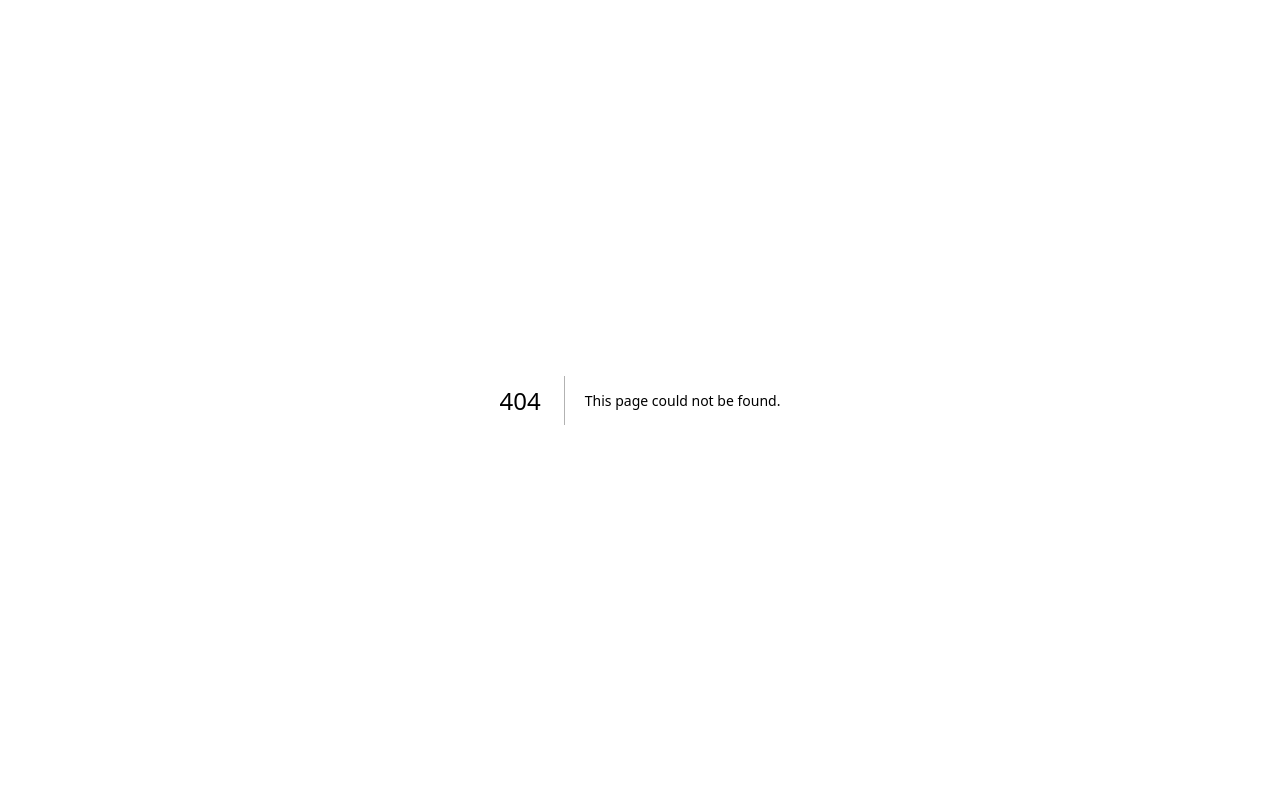
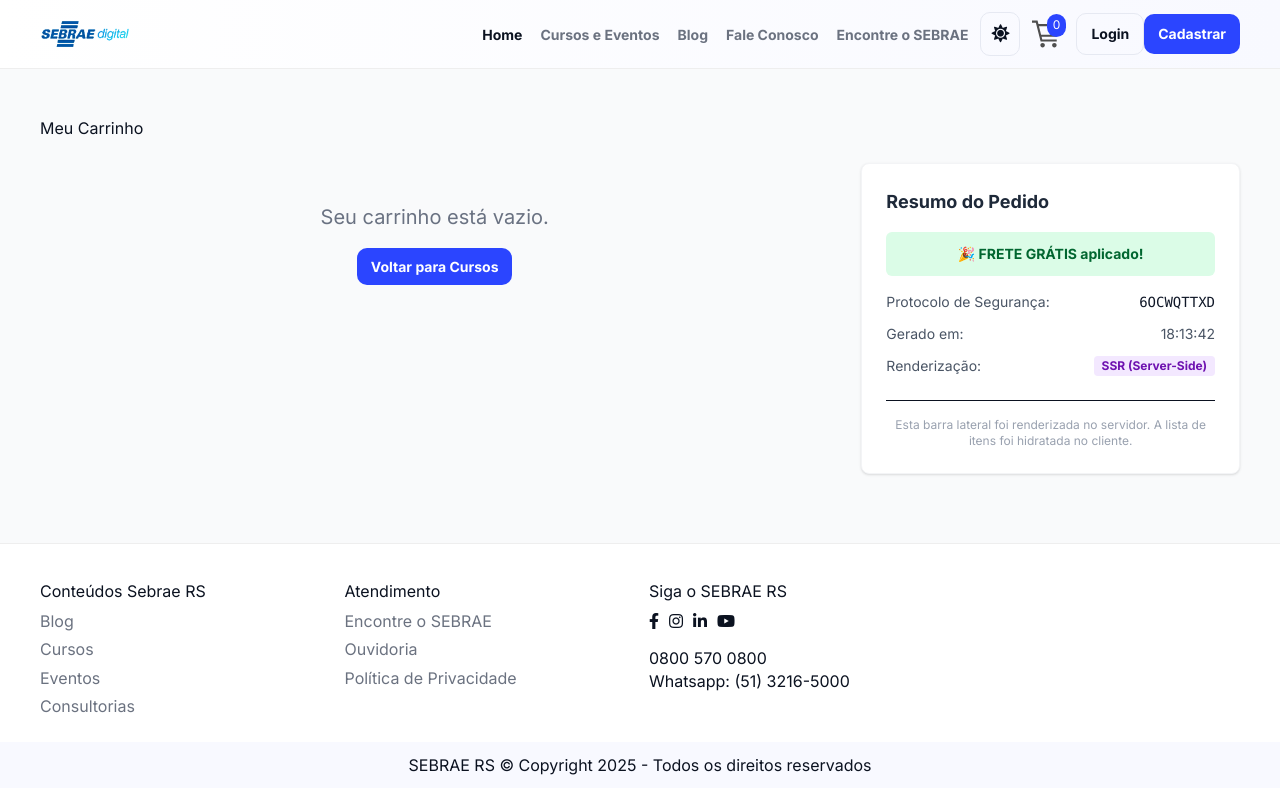
Before and after one commit to JesusBasquete/project-jamstack, a Next.js app: page /carrinho in a window 1280 px wide. Before the commit this address had no page. Built offline with nearby package versions, Linux system fonts and the light colour scheme.

Commit message:
Carrinh + CSR

```diff
--- /dev/null
+++ b/src/app/carrinho/page.tsx
@@ -0,0 +1,65 @@
+import Header from "@/components/Header";
+import Footer from "@/components/Footer";
+import CartList from "@/components/CartList";
+
+export const dynamic = 'force-dynamic';
+
+export default function CarrinhoPage() {
+    const protocolId = Math.random().toString(36).substr(2, 9).toUpperCase();
+    const serverTime = new Date().toLocaleTimeString('pt-BR');
+
+    const dailyOffer = Math.random() > 0.5
+        ? { text: "FRETE GRÁTIS aplicado!", color: "bg-green-100 text-green-800" }
+        : { text: "CUPOM: SEBRAE10 disponível", color: "bg-blue-100 text-blue-800" };
+
+    return (
+        <main className="bg-gray-50 min-h-screen flex flex-col">
+            <Header />
+
+            <section className="container py-large flex-grow">
+                <h1 className="heading-2 mb-6">Meu Carrinho</h1>
+                <div className="grid grid-cols-1 lg:grid-cols-3 gap-8">
+
+                    <div className="lg:col-span-2">
+                        <CartList />
+                    </div>
+
+                    <div className="lg:col-span-1">
+                        <div className="bg-white p-6 rounded-lg shadow-sm border border-gray-100 sticky top-24">
+                            <h3 className="text-lg font-bold mb-4 text-gray-800">Resumo do Pedido</h3>
+
+                            <div className={`p-3 rounded-md mb-4 text-sm font-bold text-center ${dailyOffer.color}`}>
+                                🎉 {dailyOffer.text}
+                            </div>
+
+                            <div className="space-y-3 text-sm text-gray-600 mb-6">
+                                <div className="flex justify-between">
+                                    <span>Protocolo de Segurança:</span>
+                                    <span className="font-mono text-gray-900">{protocolId}</span>
+                                </div>
+                                <div className="flex justify-between">
+                                    <span>Gerado em:</span>
+                                    <span>{serverTime}</span>
+                                </div>
+                                <div className="flex justify-between">
+                                    <span>Renderização:</span>
+                                    <span className="badge bg-purple-100 text-purple-800 px-2 py-0.5 rounded text-xs font-bold">SSR (Server-Side)</span>
+                                </div>
+                            </div>
+
+                            <div className="border-t pt-4">
+                                <p className="text-xs text-gray-400 text-center">
+                                    Esta barra lateral foi renderizada no servidor.
+                                    A lista de itens foi hidratada no cliente.
+                                </p>
+                            </div>
+                        </div>
+                    </div>
+
+                </div>
+            </section>
+
+            <Footer />
+        </main>
+    );
+}
--- /dev/null
+++ b/src/components/CartList.tsx
@@ -0,0 +1,52 @@
+'use client';
+import { useCart } from "@/context/CartContext";
+import Link from "next/link";
+
+export default function CartList() {
+    const { cart, removeFromCart } = useCart();
+
+    const total = cart.length * 100;
+
+    if (cart.length === 0) {
+        return (
+            <div className="text-center py-10">
+                <p className="text-xl text-gray-500 mb-6">Seu carrinho está vazio.</p>
+                <Link href="/" className="btn btn--primary">
+                    Voltar para Cursos
+                </Link>
+            </div>
+        );
+    }
+
+    return (
+        <div className="bg-white rounded-lg shadow-sm border border-gray-100 p-6">
+            <ul className="divide-y divide-gray-100">
+                {cart.map((item, index) => (
+                    <li key={index} className="py-4 flex justify-between items-center">
+                        <span className="font-medium text-gray-800">{item}</span>
+                        <div className="flex items-center gap-4">
+                            <span className="text-gray-600">R$ 100,00</span>
+                            <button
+                                onClick={() => removeFromCart(index)}
+                                className="text-red-500 hover:text-red-700 text-sm font-bold px-2 py-1 border border-red-100 rounded hover:bg-red-50 transition-colors"
+                            >
+                                Remover
+                            </button>
+                        </div>
+                    </li>
+                ))}
+            </ul>
+
+            <div className="mt-6 pt-6 border-t border-gray-100 flex justify-between items-center">
+                <span className="text-lg font-bold text-gray-900">Total</span>
+                <span className="text-2xl font-bold text-green-600">
+                    R$ {total.toFixed(2).replace('.', ',')}
+                </span>
+            </div>
+
+            <button className="w-full mt-6 btn btn--accent btn--uppercase py-3 text-lg">
+                Finalizar Compra
+            </button>
+        </div>
+    );
+}
--- a/src/components/Header.js
+++ b/src/components/Header.js
@@ -1,13 +1,11 @@
-// components/Header.js
 'use client';
 import { useState, useEffect } from 'react';
 import Link from 'next/link';
 import { useCart } from '@/context/CartContext';
 
 export default function Header() {
-    const { cart, removeFromCart } = useCart();
+    const { cart, removeFromCart, isCartOpen, toggleCart, setIsCartOpen } = useCart();
     const [isDark, setIsDark] = useState(false);
-    const [isCartOpen, setIsCartOpen] = useState(false);
 
     useEffect(() => {
         const savedTheme = localStorage.getItem('theme');
@@ -28,8 +26,12 @@
         <header className="site-header">
             <div className="container">
                 <div className="header-inner">
-                    <Link href="/" className="site-logo">
-                        <img src="/img/conhe-a-a-plataforma-oficial-de-produtos-do-sebrae-rs0.png" alt="Logo Sebrae RS" />
+                    <Link href="/" className="site-logo" aria-label="Página inicial Sebrae RS">
+                        <img
+                            className="conhe-a-a-plataforma-oficial-de-produtos-do-sebrae-rs"
+                            src="/img/conhe-a-a-plataforma-oficial-de-produtos-do-sebrae-rs0.png"
+                            alt="Logo Sebrae RS"
+                        />
                     </Link>
 
                     <div className="header-actions">
@@ -42,28 +44,65 @@
                                 <li><Link href="#" className="text-link">Encontre o SEBRAE</Link></li>
                             </ul>
                         </nav>
-                        <button onClick={toggleTheme} className="btn btn--outline theme-toggle">
-                            {isDark ? '🌙' : '🌞'}
+
+                        <button
+                            id="toggleTheme"
+                            className="btn btn--outline theme-toggle"
+                            aria-label="Alternar tema"
+                            onClick={toggleTheme}
+                        >
+                            <i className={`fas ${isDark ? 'fa-moon' : 'fa-sun'}`}></i>
                         </button>
 
-                        <div className={`cart-trigger ${isCartOpen ? 'is-open' : ''}`} onClick={() => setIsCartOpen(!isCartOpen)}>
-                            <img className="cart-icon" src="/img/component-40.svg" alt="Carrinho" />
+                        <div
+                            className={`cart-trigger ${isCartOpen ? 'is-open' : ''}`}
+                            onClick={toggleCart}
+                        >
+                            <img className="cart-icon" src="/img/component-40.svg" alt="Carrinho de compras" />
                             <div className="cart-count">{cart.length}</div>
-                            <div className="cart-popup" onClick={(e) => e.stopPropagation()}>
+
+                            <div
+                                className="cart-popup"
+                                onClick={(e) => e.stopPropagation()}
+                            >
                                 {cart.length === 0 ? (
-                                    <p className="text-small">Nenhum produto.</p>
+                                    <p className="text-small">Nenhum produto no seu carrinho.</p>
                                 ) : (
+                                    <>
                                         <ul className="cart-item-list">
                                             {cart.map((item, index) => (
                                                 <li key={index}>
                                                     <span>{item}</span>
-                                                <button className="btn-remove-item" onClick={() => removeFromCart(index)}>&times;</button>
+                                                    <button
+                                                        className="btn-remove-item"
+                                                        onClick={() => removeFromCart(index)}
+                                                        title="Remover item"
+                                                    >
+                                                        &times;
+                                                    </button>
                                                 </li>
                                             ))}
                                         </ul>
+
+                                        <div style={{ marginTop: '15px', paddingTop: '10px', borderTop: '1px solid #eee' }}>
+                                            <Link
+                                                href="/carrinho"
+                                                className="btn btn--primary btn--uppercase"
+                                                style={{ width: '100%', display: 'block', textAlign: 'center', fontSize: '13px' }}
+                                                onClick={() => setIsCartOpen(false)}
+                                            >
+                                                Ver Carrinho Completo
+                                            </Link>
+                                        </div>
+                                    </>
                                 )}
                             </div>
                         </div>
+                    </div>
+
+                    <div className="header-buttons">
+                        <button className="btn btn--outline">Login</button>
+                        <button className="btn btn--primary">Cadastrar</button>
                     </div>
                 </div>
             </div>
--- a/src/context/CartContext.js
+++ b/src/context/CartContext.tsx
@@ -1,26 +1,37 @@
 'use client';
-import { createContext, useContext, useState, useEffect } from 'react';
+import { createContext, useContext, useState, ReactNode } from 'react';
 
-const CartContext = createContext();
+interface CartContextType {
+    cart: string[];
+    addToCart: (courseTitle: string) => void;
+    removeFromCart: (index: number) => void;
+    isCartOpen: boolean;
+    setIsCartOpen: (isOpen: boolean) => void;
+    toggleCart: () => void;
+    toast: { message: string; visible: boolean };
+}
 
-export function CartProvider({ children }) {
-    const [cart, setCart] = useState([]);
+const CartContext = createContext<CartContextType | undefined>(undefined);
+
+export function CartProvider({ children }: { children: ReactNode }) {
+    const [cart, setCart] = useState<string[]>([]);
     const [isCartOpen, setIsCartOpen] = useState(false);
     const [toast, setToast] = useState({ message: '', visible: false });
-    const showToast = (message) => {
+
+    const showToast = (message: string) => {
         setToast({ message, visible: true });
         setTimeout(() => {
             setToast((prev) => ({ ...prev, visible: false }));
         }, 3000);
     };
 
-    const addToCart = (courseTitle) => {
+    const addToCart = (courseTitle: string) => {
         setCart([...cart, courseTitle]);
         setIsCartOpen(true);
         showToast('Item adicionado ao carrinho!');
     };
 
-    const removeFromCart = (index) => {
+    const removeFromCart = (index: number) => {
         const newCart = [...cart];
         newCart.splice(index, 1);
         setCart(newCart);
@@ -45,4 +56,10 @@
     );
 }
 
-export const useCart = () => useContext(CartContext);
+export const useCart = () => {
+    const context = useContext(CartContext);
+    if (!context) {
+        throw new Error("useCart deve ser usado dentro de um CartProvider");
+    }
+    return context;
+};
```
Lines whose indentation alone changed are shown as unchanged.
